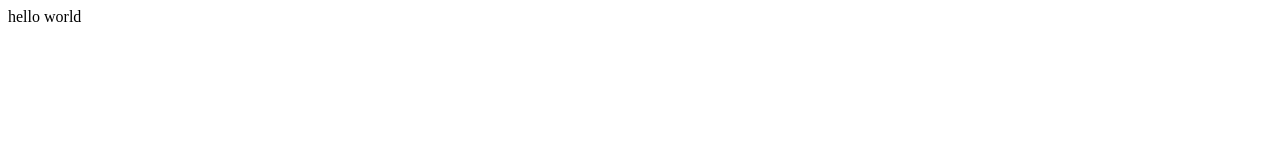
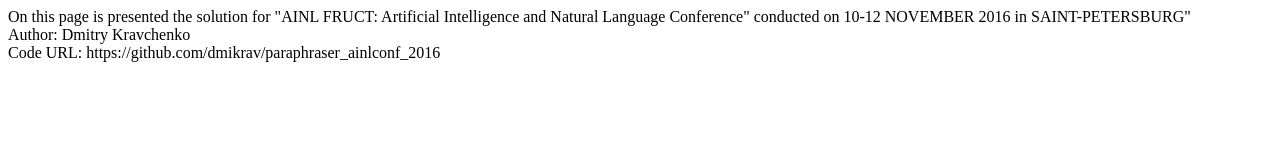
Before and after one commit to dmikrav/paraphraser.ainlconf.2016, a plain HTML site: page index.html in a window 1280 px wide. Drawn offline with Linux system fonts and the light colour scheme.

Commit message:
Update index.html

```diff
--- a/index.html
+++ b/index.html
@@ -1,5 +1,8 @@
 <html>
 <body>
-hello world
+  On this page is presented the solution for "AINL FRUCT: Artificial Intelligence and Natural Language Conference" conducted on 10-12 NOVEMBER 2016
+in SAINT-PETERSBURG"<br>
+  Author: Dmitry Kravchenko<br>
+  Code URL: https://github.com/dmikrav/paraphraser_ainlconf_2016<br>
 </body>
 </html>
```
